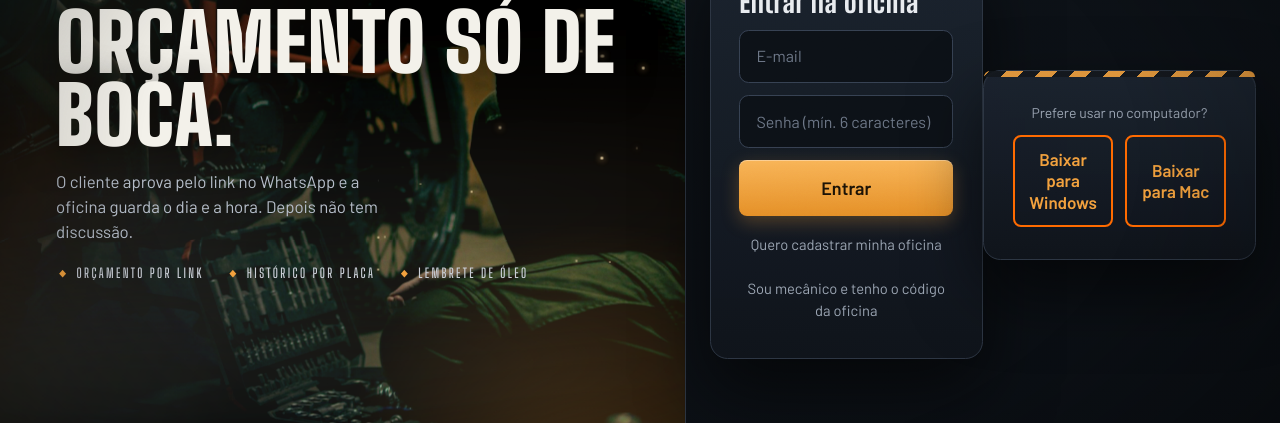
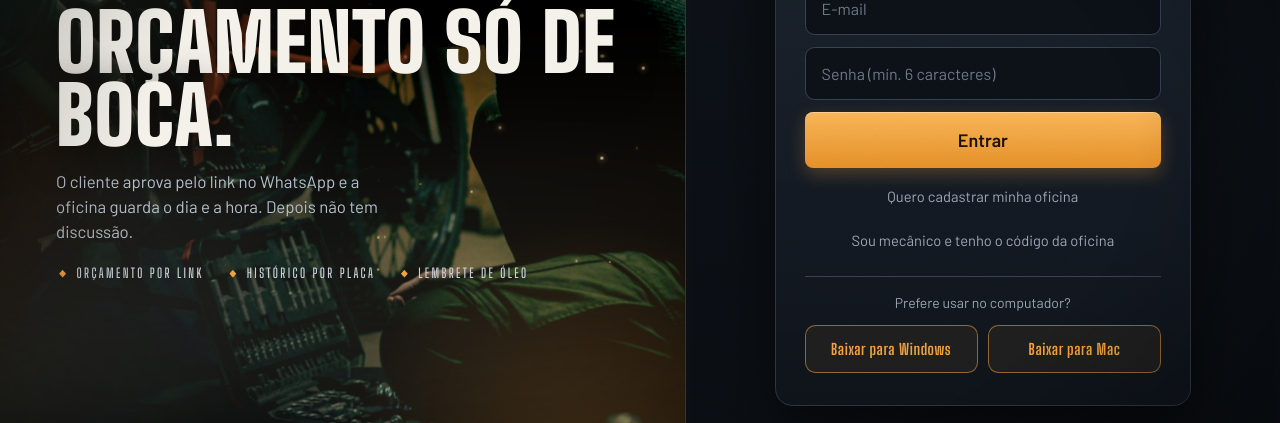
Before and after one commit to cluanpower19/oficina-motos, a React (Vite) app: page / in a window 1280 px wide. Shown: the part 243-666 px from the top of the page. Built offline with nearby package versions, Linux system fonts and the light colour scheme; no server answers.

Commit message:
Melhora layout dos botoes de download

```diff
--- a/src/oficina.css
+++ b/src/oficina.css
@@ -152,3 +152,10 @@ a:hover > .velocimetro { transform: translateY(-2px); border-color: rgba(242,160
 /* texto no alto da cena, moto embaixo */
 .cena-texto { justify-content: flex-start; gap: 2.2rem; padding-top: clamp(3.2rem, 9vw, 5.5rem); }
 @media (max-width: 899px) { .cena-visual { min-height: 24rem; } .manchete { font-size: 2rem; } .assinatura { display: none; } }
+
+/* Downloads do aplicativo integrados ao cartao de login */
+.downloads-entrada { position: relative; width: 100%; }
+.downloads-lista { display: grid; grid-template-columns: 1fr; gap: 0.65rem; }
+.download-app { display: flex; width: 100%; min-height: 3rem; align-items: center; justify-content: center; padding: 0.75rem 1rem; border: 1px solid rgba(242,160,61,0.55); border-radius: 0.65rem; background: rgba(242,160,61,0.07); color: var(--tungstenio); font-family: var(--fonte-titulo); font-size: 0.95rem; font-weight: 700; letter-spacing: 0.04em; text-align: center; text-decoration: none; transition: background .18s ease, border-color .18s ease, transform .18s ease; }
+.download-app:hover { background: rgba(242,160,61,0.16); border-color: var(--tungstenio); transform: translateY(-1px); }
+@media (min-width: 560px) { .downloads-lista { grid-template-columns: repeat(2, minmax(0, 1fr)); } }
--- a/src/pages/Login.tsx
+++ b/src/pages/Login.tsx
@@ -138,29 +138,28 @@ export default function Login() {
               Sou mecânico e tenho o código da oficina
             </button>
           )}
-        </form>
-
           {noSite && (
-          <div className="cartao-entrada mt-4 text-center">
-            <p className="mb-3 text-sm text-gray-600">Prefere usar no computador?</p>
-            <div className="grid grid-cols-1 gap-3 sm:grid-cols-2">
+            <div className="downloads-entrada mt-5 border-t border-gray-700 pt-4 text-center">
+              <p className="mb-3 text-sm text-gray-400">Prefere usar no computador?</p>
+              <div className="downloads-lista">
                 <a
                   href={linkWindows ?? URL_DOWNLOAD}
                   {...(linkWindows ? { download: true } : { target: '_blank', rel: 'noreferrer' })}
-                className="flex min-h-12 w-full items-center justify-center rounded-lg border-2 border-orange-500 px-3 py-3 text-center font-semibold leading-tight text-orange-600 transition-colors hover:bg-orange-50"
+                  className="download-app"
                 >
                   Baixar para Windows
                 </a>
                 <a
                   href={linkMac ?? URL_DOWNLOAD}
                   {...(linkMac ? { download: true } : { target: '_blank', rel: 'noreferrer' })}
-                className="flex min-h-12 w-full items-center justify-center rounded-lg border-2 border-orange-500 px-3 py-3 text-center font-semibold leading-tight text-orange-600 transition-colors hover:bg-orange-50"
+                  className="download-app"
                 >
                   Baixar para Mac
                 </a>
               </div>
             </div>
           )}
+        </form>
       </section>
     </div>
   )
```
Lines whose indentation alone changed are shown as unchanged.
